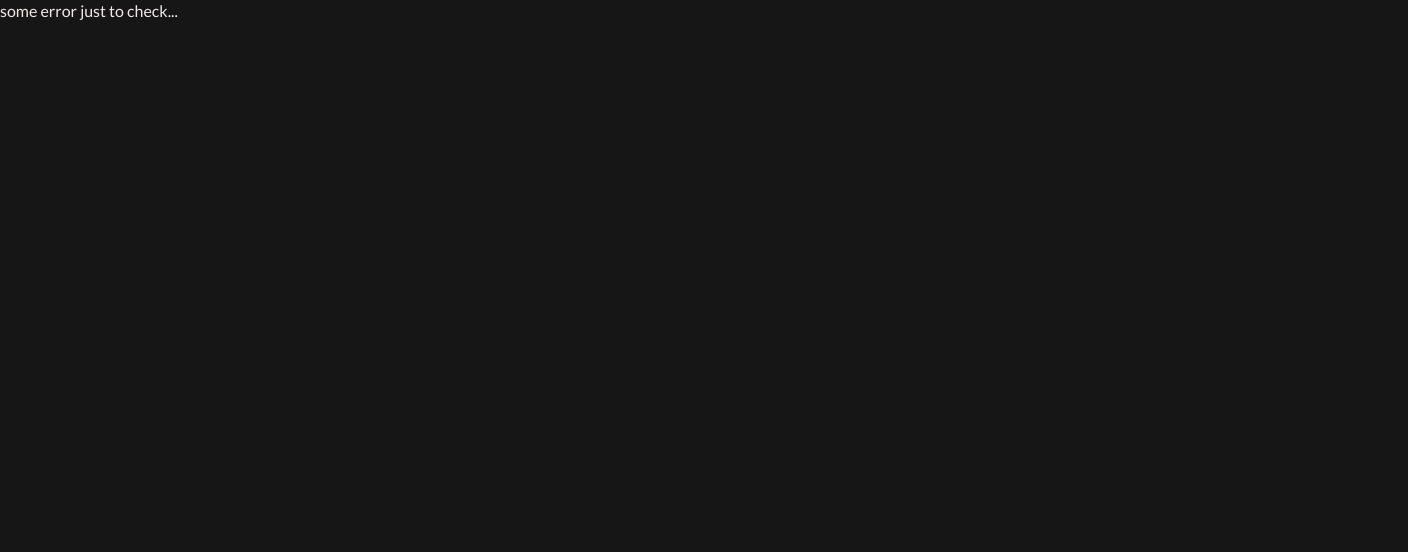
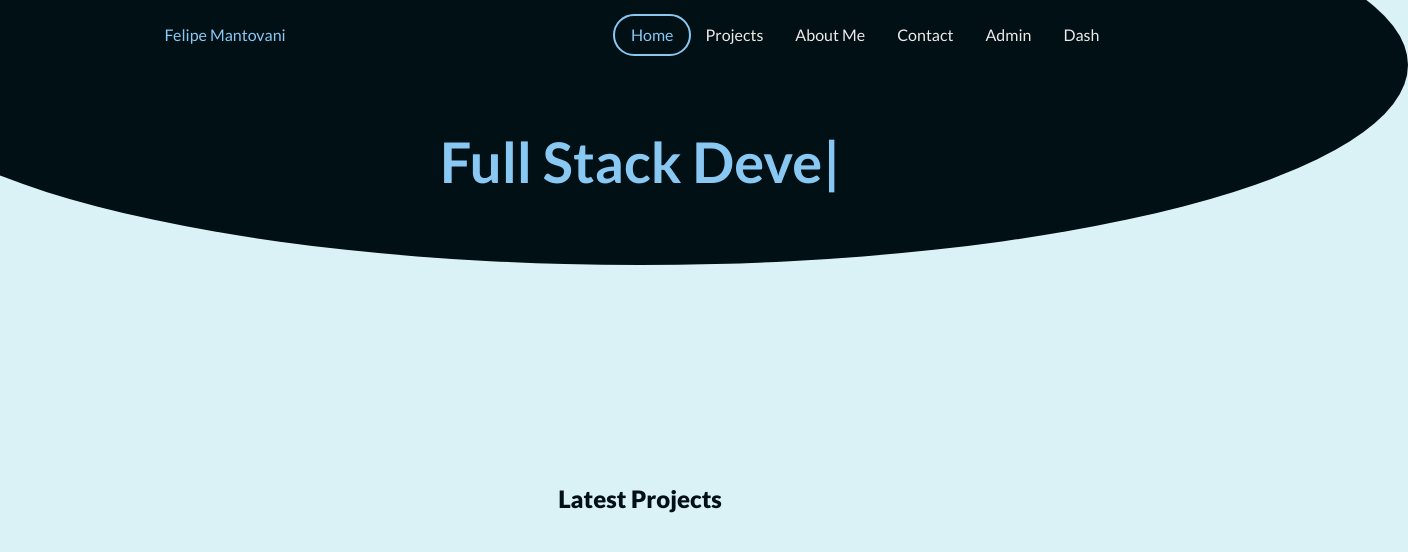
Before and after one commit to f-mantovani/mantovani-portfolio, a React (Vite) app: page / in a window 1280 px wide. Shown: the top 552 px of the page, 1408 px wide, since content can reach past the window. Built offline with nearby package versions, Linux system fonts and the light colour scheme; no server answers.

Commit message:
finish the home page styling

```diff
--- a/src/App.jsx
+++ b/src/App.jsx
@@ -1,4 +1,4 @@
-import { useQuery, useQueryClient } from '@tanstack/react-query'
+import { useQuery } from '@tanstack/react-query'
 import './App.scss'
 import Project from './services/projectsConnect'
 import Projects from './components/Projects/AllProjects/Projects'
@@ -12,8 +12,9 @@ import AdminLogin from './components/Admin/AdminLogin'
 import IsPrivate from './components/IsPrivate'
 import Dashboard from './components/Dashboard/Dashboard'
 import EditProject from './components/Projects/EditProject/EditProject'
+import paths from './utils/path.js'
 
-const highlightProjects = (projectsArray) => projectsArray.filter(project => project.isHighlight)
+const highlightProjects = (projectsArray) => projectsArray?.filter(project => project.isHighlight)
 
 function App() {
 
@@ -22,10 +23,6 @@ function App() {
 		queryFn: Project.getProjects,
 	})
 
-	if (isLoading) return 'Loading...'
-
-	if (error) return 'some error just to check...'
-
 	const highlight = highlightProjects(data)
 
 	return (
@@ -33,17 +30,17 @@ function App() {
 			<Navbar />
 			<div className='app-body'>
 				<Routes>
-					<Route path='/' element={<Home projects={highlight} />} />
+					<Route path={paths.home} element={<Home projects={highlight} />} />
 
-					<Route path='/projects' element={<Projects projects={data} />}>
-						<Route path='/projects/:id' element={<SingleProject projects={data} />} />
+					<Route path={paths.projects} element={<Projects projects={data} />}>
+						<Route path={paths.projectId} element={<SingleProject projects={data} />} />
 					</Route>
 
-					<Route path='about' element={<About />} />
+					<Route path={paths.about} element={<About />} />
 
-					<Route path='/contact' element={<Contact />} />
+					<Route path={paths.contact} element={<Contact />} />
 
-					<Route path='/admin' element={<AdminLogin />} />
+					<Route path={paths.admin} element={<AdminLogin />} />
 
 					<Route path='/private' element={<IsPrivate />}>
 						<Route path='dashboard' element={<Dashboard projects={data} />} />
--- a/src/App.scss
+++ b/src/App.scss
@@ -1,15 +1,16 @@
-@import url('https://fonts.googleapis.com/css2?family=Lato:ital,wght@0,100;0,300;0,400;0,700;0,900;1,100;1,300;1,400;1,700;1,900&display=swap');
+@import url('https://fonts.googleapis.com/css2?family=Lato:ital,wght@0,100;0,300;0,400;0,700;0,900;1,100;1,300;1,400;1,700;1,900&family=Play:wght@400;700&display=swap');
 
 :root {
-	--acc-clr: #ffff00;
-	--font-clr: #fff;
-	--bg-clr: #171616;
+	--acc-clr: #88c8f3;
+	--light-clr: #ffffff;
+	--bg-clr: #011014;
+	--bg-light: #daf1f6;
 	--bg-shadow: rgba(67, 67, 67, 0.933);
-	--fs-small: 0.625rem;
-	--fs-medium: 1.25rem;
-	--fs-large: 1.75rem;
-	--fs-xlarge: 2rem;
-	--fs-xxl: 3rem;
+	--fs-small: 0.8125rem;
+	--fs-medium: 1rem;
+	--fs-large: 1.5rem;
+	--fs-xlarge: 3.5rem;
+	--fw-bold: 900;
 }
 
 *,
@@ -17,12 +18,16 @@
 *::after {
 	margin: 0;
 	padding: 0;
-  font-family: 'Lato', sans-serif;
+	font-family: 'Lato', sans-serif;
 	line-height: 1.4;
 }
 
+img {
+	max-width: 100%;
+}
+
 html {
-	background-color: #171616;
+	background-color: var(--bg-light);
 	color: rgb(239, 234, 234);
 }
 
@@ -39,7 +44,7 @@ html {
 	flex-direction: column;
 	align-items: center;
 	justify-content: center;
-	margin-top: 1rem;
+	margin-top: 8rem;
 	height: 85vh;
 
 	@media (max-width: 767px) {
--- a/src/components/Dashboard/Dashboard.jsx
+++ b/src/components/Dashboard/Dashboard.jsx
@@ -5,7 +5,7 @@ const Dashboard = ({ projects }) => {
 		<>
 			<NavLink to={`/private/add`}> Add a project </NavLink>
 
-			{projects.map(p => (
+			{projects?.map(p => (
 				<NavLink to={`/private/${p._id}`} key={p._id}> {p.title} </NavLink>
 			))}
 		</>
--- a/src/components/Home/Home.jsx
+++ b/src/components/Home/Home.jsx
@@ -1,39 +1,12 @@
 import ProjectCard from '../Projects/ProjectCard'
 import './Home.scss'
-
-import Typewriter from 'typewriter-effect'
-
-const strings = [
-	'Web Developer',
-	'Software Developer',
-	'Full Stack Developer',
-	'Frontend Developer',
-	'Backend Developer',
-]
-
-const randomOrder = array => {
-	for (let i = array.length - 1; i > 0; i -= 1) {
-		const j = Math.floor(Math.random() * (i + 1))
-		;[array[i], array[j]] = [array[j], array[i]]
-	}
-	return array
-}
 
 const Home = ({ projects }) => {
 	return (
 		<div className='home'>
-			<h1> Felipe Mantovani </h1>
-			<div>
-				<Typewriter
-					options={{
-						strings: randomOrder(strings),
-						autoStart: true,
-						loop: true,
-					}}
-				/>
-			</div>
+			<h3> Latest Projects </h3>
 			<div className='home-projects'>
-				{projects.map(project => (
+				{projects?.map(project => (
 					<ProjectCard key={project._id} {...project} />
 				))}
 			</div>
--- a/src/components/Home/Home.scss
+++ b/src/components/Home/Home.scss
@@ -6,13 +6,14 @@
 	justify-content: center;
 	gap: 5rem;
 
-  .Typewriter {
-    font-size: var(--fs-xxl);
+	h3 {
+		color: var(--bg-clr);
+		font-size: var(--fs-large);
+		font-weight: var(--fw-bold);
 	}
 
 	.home-projects {
 		display: flex;
 		gap: 1rem;
 	}
-
 }
--- a/src/components/NavBar/Navbar.jsx
+++ b/src/components/NavBar/Navbar.jsx
@@ -1,28 +1,73 @@
-import { NavLink } from 'react-router-dom'
+import { NavLink, useLocation } from 'react-router-dom'
+import Typewriter from 'typewriter-effect'
+
 import './Navbar.scss'
 
-import React from 'react'
+import paths from '../../utils/path.js'
+
 const checkActive = ({ isActive }) => (isActive ? 'active' : null)
 
+const strings = [
+	'Web Developer',
+	'Software Developer',
+	'Full Stack Developer',
+	'Frontend Developer',
+	'Backend Developer',
+]
+
+const randomOrder = array => {
+	for (let i = array.length - 1; i > 0; i -= 1) {
+		const j = Math.floor(Math.random() * (i + 1))
+		;[array[i], array[j]] = [array[j], array[i]]
+	}
+	return array
+}
+
+const title = path => {
+	switch (path) {
+		case paths.home:
+			return (
+				<Typewriter
+					options={{
+						strings: randomOrder(strings),
+						autoStart: true,
+						loop: true,
+					}}
+				/>
+			)
+		case paths.projects:
+			return 'Projects'
+		case paths.about:
+			return 'About'
+		case paths.contact:
+			return 'Contact'
+	}
+}
+
 const Navbar = () => {
+	const { pathname } = useLocation()
+
 	return (
+		<>
 			<nav className='navbar'>
 				<div className='navbar-logo'>
-				<NavLink to={'/'}>
-					Felipe Mantovani
-				</NavLink>
+					<NavLink to={paths.home}>Felipe Mantovani</NavLink>
 				</div>
 				<div className='navbar-links'>
-				<NavLink to={'/'} className={checkActive}>
+					<NavLink to={paths.home} className={checkActive}>
 						Home
 					</NavLink>
-				<NavLink to={'/projects'}>Projects</NavLink>
-				<NavLink to={'/about'}>About Me</NavLink>
-				<NavLink to={'/contact'}>Contact</NavLink>
+					<NavLink to={paths.projects}>Projects</NavLink>
+					<NavLink to={paths.about}>About Me</NavLink>
+					<NavLink to={paths.contact}>Contact</NavLink>
 					<NavLink to={'/admin '}>Admin</NavLink>
 					<NavLink to={'/private/dashboard'}>Dash</NavLink>
 				</div>
 			</nav>
+			<div className='background'>
+				<h1 className='main-title'> {title(pathname)}</h1>
+			</div>
+		</>
 	)
 }
 
--- a/src/components/NavBar/Navbar.scss
+++ b/src/components/NavBar/Navbar.scss
@@ -1,25 +1,59 @@
-.navbar{
+.navbar {
+	position: sticky;
+	inset: 0 0 0 0;
 	width: 100%;
 	display: flex;
 	justify-content: space-around;
+	align-items: center;
 	padding: 1rem 0;
-  border-bottom: 1px solid #fff;
 	font-size: var(--fs-medium);
+	background-color: var(--bg-clr);
+
+	.navbar-logo {
+		a {
+			color: var(--acc-clr);
+			text-decoration: none;
+			padding-bottom: 0.5rem;
+		}
+	}
 
 	.navbar-links {
 		display: flex;
-    gap: 1rem;
 
 		a {
 			color: var(--font-clr);
 			text-decoration: none;
-      padding-bottom: .5rem;
+			padding: 0.5rem 1rem;
 		}
 
 		.active {
 			color: var(--acc-clr);
-      text-shadow: 1px 1px 2px var(--acc-clr);
-      border-bottom: 1px solid var(--acc-clr);
+			outline: 2px solid var(--acc-clr);
+			border-radius: 28px;
 		}
 	}
 }
+
+.background {
+	background-color: var(--bg-clr);
+	border-radius: 50%;
+	width: 120%;
+	height: 400px;
+	position: absolute;
+	top: -135px;
+	z-index: -1;
+	display: flex;
+	justify-content: center;
+	align-items: flex-end;
+}
+
+.main-title {
+	text-align: center;
+	margin-bottom: 4rem;
+	color: var(--acc-clr);
+	font-family: 'Play';
+	font-style: normal;
+	font-weight: 700;
+	font-size: var(--fs-xlarge);
+	line-height: 65px;
+}
--- a/src/components/Projects/AllProjects/Projects.jsx
+++ b/src/components/Projects/AllProjects/Projects.jsx
@@ -6,7 +6,7 @@ const Projects = ({ projects }) => {
 	return (
 		<div className='projects'>
 			<div className='projects-all'>
-				{projects.map(project => (
+				{projects?.map(project => (
 					<ProjectCard key={project._id} {...project} />
 				))}
 			</div>
--- a/src/components/Projects/ProjectCard.jsx
+++ b/src/components/Projects/ProjectCard.jsx
@@ -2,28 +2,33 @@ import React from 'react'
 import './ProjectCard.scss'
 import { NavLink } from 'react-router-dom'
 
-const checkActive = ({ isActive }) => isActive ? 'active' : null
+const checkActive = ({ isActive }) => (isActive ? 'active' : null)
 
-const titleCapitalized = (title) => {
-	return title.split(' ').map((word) => {
+const titleCapitalized = title => {
+	return title
+		?.split(' ')
+		.map(word => {
 			word = word.charAt(0).toUpperCase() + word.slice(1)
 			return word
-	 }).join(' ')
+		})
+		.join(' ')
 }
 
-const ProjectCard = ({ techStack, title, _id }) => {
-
+const ProjectCard = ({ imageUrl, techStack, title, _id }) => {
 	return (
 		<NavLink to={`/projects/${_id}`} className={checkActive}>
 			<div className='project-card'>
+				<img src={imageUrl} alt={titleCapitalized(title)} />
+				<div className='project-card-info'>
 					<h3> {titleCapitalized(title)}</h3>
+					<p>Tech Stack:</p>
 					<div className='project-card-tech'>
-					<p>Tech Stack:</p>
 						<ul>
-						{techStack.map(tech => (
+							{techStack?.map(tech => (
 								<li key={tech}>{tech}</li>
 							))}
 						</ul>
+					</div>
 				</div>
 			</div>
 		</NavLink>
--- a/src/components/Projects/ProjectCard.scss
+++ b/src/components/Projects/ProjectCard.scss
@@ -1,41 +1,57 @@
 .project-card {
-  background-color: #333e;
-  display: flex;
-  flex-direction: column;
-  align-items: flex-start;
-  justify-content: center;
-  color: var(--font-clr);
-  border-radius: .125rem;
-  padding: .75rem 1rem;
-  gap: .5rem;
-  border: 1px solid var(--bg-shadow);
-  box-shadow: 4px 4px 8px var(--bg-shadow);
-  margin: 0 .1rem;
+	outline: 2px solid var(--bg-clr);
+	border-radius: 0.5rem;
+	width: 300px;
+	min-height: 20rem;
 
-  ul {
-    list-style: none;
-    display: flex;
-    flex-direction: column;
-    align-items: flex-start;
-    justify-content: center;
+	h3 {
+		color: var(--bg-clr);
+		font-size: var(--fs-medium);
+		font-weight: var(--fw-bold);
+		margin: 1.5rem 0;
+		text-transform: uppercase;
+		align-self: flex-start;
+	}
 
-  }
+	p {
+		color: var(--bg-clr);
+		font-weight: var(--fw-bold);
+		text-transform: uppercase;
+		font-size: var(--fs-small);
+		align-self: flex-start;
+	}
 
-  .project-card-tech{
-    align-self: flex-start;
+	ul {
+		list-style: none;
+	}
 
-    p {
-      margin-bottom: .25rem;
-    }
-  }
-}
+	li {
+		color: var(--bg-clr);
+		font-size: var(--fs-small);
+	}
 
-.active {
-  .project-card{
-    box-shadow: 4px 4px 8px var(--acc-clr);
-  }
+	img {
+		object-fit: fill;
+	}
+
+	.project-card-info {
+		display: flex;
+		flex-direction: column;
+		justify-content: center;
+		width: 80%;
+		margin: 0 auto;
+	}
+
+	.project-card-tech ul {
+		display: flex;
+		gap: 1rem;
+	}
 }
 
 a {
-  text-decoration: none;
+	text-decoration: none;
 }
+
+.project-card:hover{
+  outline: 5px solid var(--bg-clr);
+}
--- a/src/lib/axiosAbstraction.js
+++ b/src/lib/axiosAbstraction.js
@@ -10,7 +10,7 @@ class Connection {
 			config => {
 				const token = localStorage.getItem('token')
 				if (token) {
-					config.headers.Authorization = `Bearer ${token} `
+					config.headers.Authorization = `Bearer ${token}`
 				}
 				return config
 			},
--- /dev/null
+++ b/src/utils/path.js
@@ -0,0 +1,10 @@
+ const paths = {
+  home: '/',
+  projects: '/projects',
+  projectId: ':id',
+  about: '/about',
+  contact: '/contact',
+  admin: '/admin',
+}
+
+export default paths
```
Lines whose indentation alone changed are shown as unchanged.
